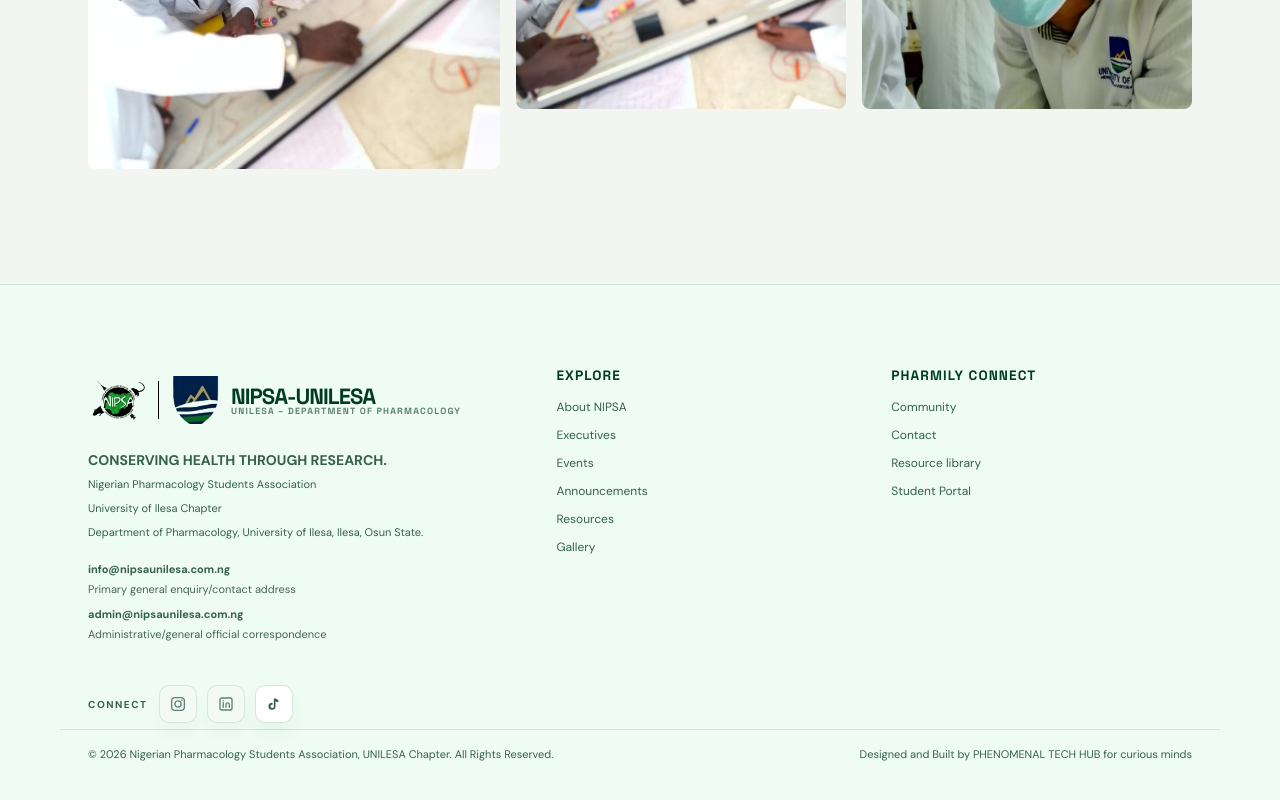
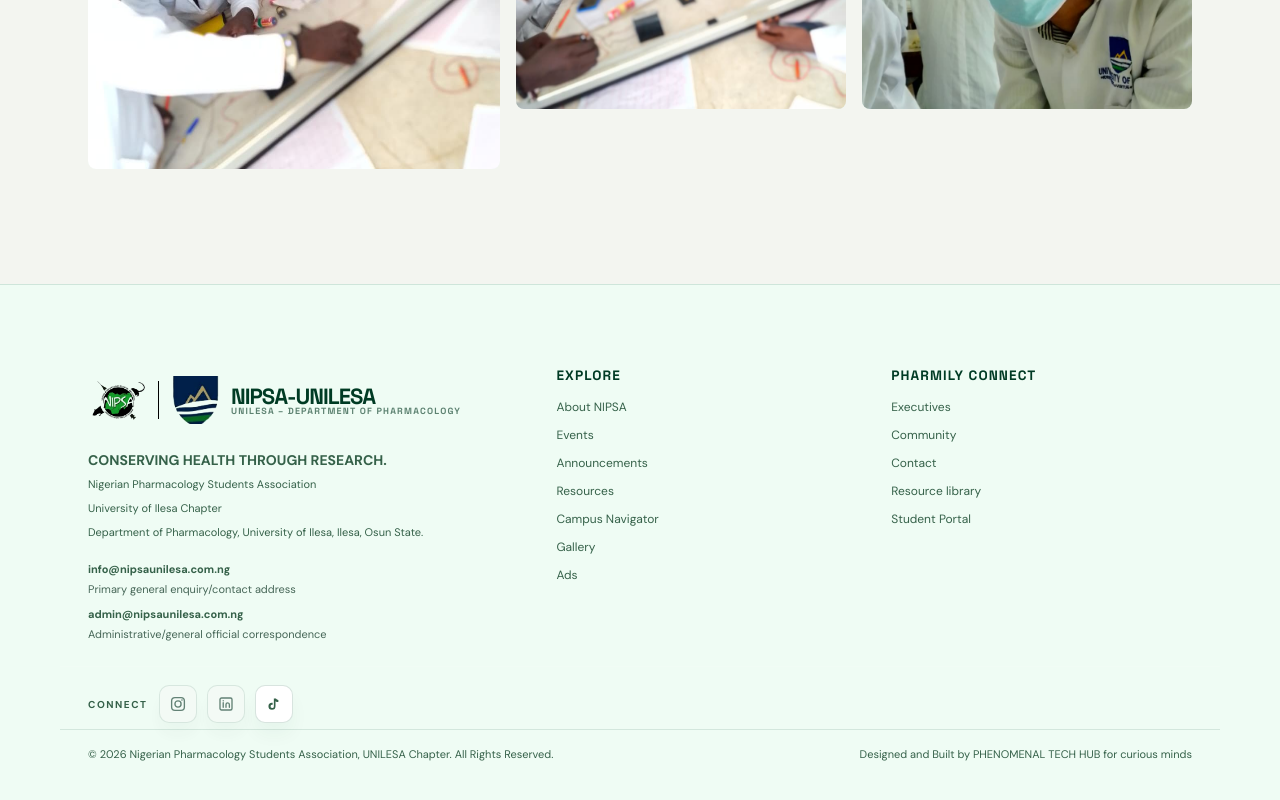
Before and after one commit to phenomenaltechhub/nipsaunilesa, a Next.js app: page / in a window 1280 px wide. Shown: the part 8229-9029 px from the top of the page. Built offline with nearby package versions, Linux system fonts and the light colour scheme.

Commit message:
update: site footer

```diff
--- a/app/components/site-footer.tsx
+++ b/app/components/site-footer.tsx
@@ -35,14 +35,16 @@ export default function Footer({ currentPath = "/" }: { currentPath?: string })
         <div className="footer-column">
           <b>Explore</b>
           <Link href="/about" aria-current={currentPath === "/about" ? "page" : undefined}>About NIPSA</Link>
-          <Link href="/executives" aria-current={currentPath === "/executives" ? "page" : undefined}>Executives</Link>
           <Link href="/events" aria-current={currentPath === "/events" ? "page" : undefined}>Events</Link>
           <Link href="/announcements" aria-current={currentPath === "/announcements" ? "page" : undefined}>Announcements</Link>
           <Link href="/resources" aria-current={currentPath === "/resources" ? "page" : undefined}>Resources</Link>
+          <Link href="/campus-navigator" aria-current={currentPath === "/campus-navigator" ? "page" : undefined}>Campus Navigator</Link>
           <Link href="/gallery" aria-current={currentPath === "/gallery" ? "page" : undefined}>Gallery</Link>
+          <Link href="/ads" aria-current={currentPath === "/ads" ? "page" : undefined}>Ads</Link>
         </div>
         <div className="footer-column">
           <b>Pharmily Connect</b>
+          <Link href="/executives" aria-current={currentPath === "/executives" ? "page" : undefined}>Executives</Link>
           <Link href="/community" aria-current={currentPath === "/community" ? "page" : undefined}>Community</Link>
           <Link href="/contact" aria-current={currentPath === "/contact" ? "page" : undefined}>Contact</Link>
           <Link href="/resources" aria-current={currentPath === "/resources" ? "page" : undefined}>Resource library</Link>
```
